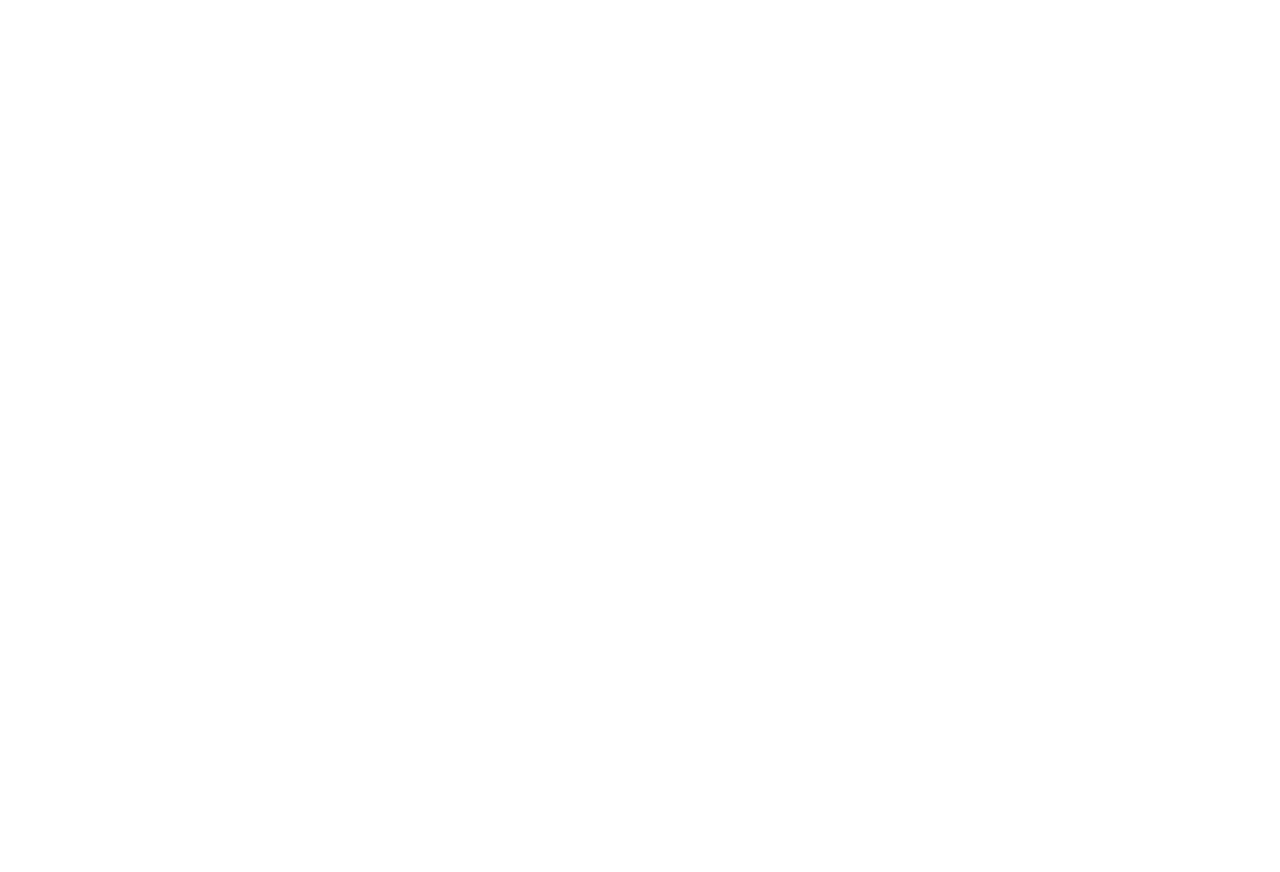
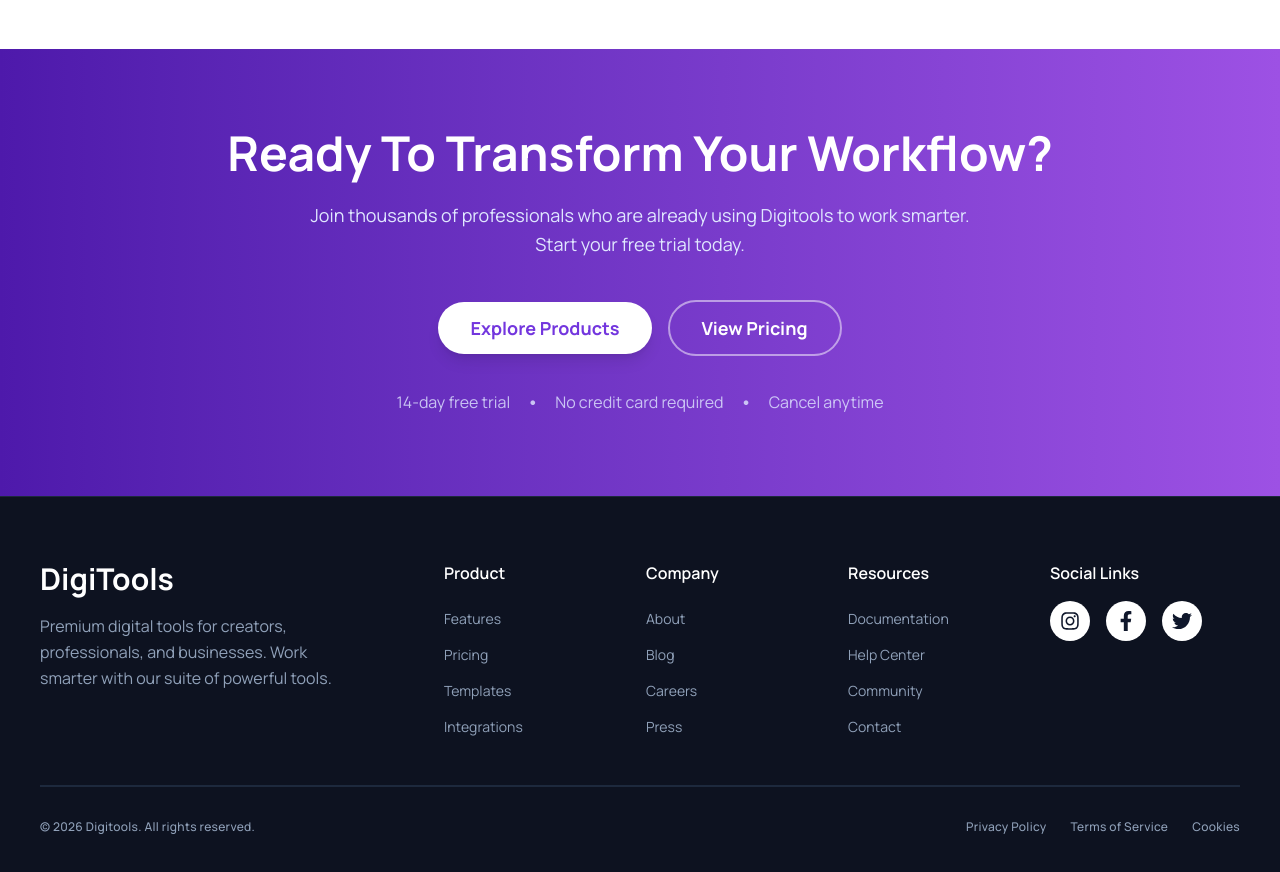
Before and after one commit to MHJony1/A-6-DigiTools-Platform, a React (Vite) app: page / in a window 1280 px wide. Shown: the part 1680-2552 px from the top of the page. Before the commit the page ends 1729 px from the top, so only its background shows below. Built offline with nearby package versions, Linux system fonts and the light colour scheme.

Commit message:
completed CTA and footer section with responsive

```diff
--- a/src/App.jsx
+++ b/src/App.jsx
@@ -2,6 +2,7 @@
 import './App.css'
 import Banner from './Components/Banner/Banner'
 import CTA from './Components/CTA/CTA'
+import Footer from './Components/Footer/Footer'
 import Navbar from './Components/Navbar/Navbar'
 import Stats from './Components/Stats/Stats'
 import Steps from './Components/Steps/Steps'
@@ -20,6 +21,7 @@
 
 
       <CTA />
+      <Footer />
 
     </>
   )
--- a/src/Components/Banner/Banner.jsx
+++ b/src/Components/Banner/Banner.jsx
@@ -1,6 +1,7 @@
 import React from 'react';
 import groupImage from '../../assets/group.png';
 import bannerImage from '../../assets/banner.png';
+import playImage from '../../assets/play.png';
 
 const Banner = () => {
   return (
@@ -29,10 +30,8 @@
             </button>
              <button className="flex items-center gap-2 px-4 py-3 rounded-full font-bold border-2 border-violet-400
              bg-linear-to-r from-[#5e19d4] to-[#8a49c8] bg-clip-text text-transparent  active:scale-95 text-md transition-all duration-200 hover:-translate-y-0.5">
-              <span className="w-5 h-5  rounded-full border border-gray-300 flex items-center justify-center">
-                <svg className="w-2.5 h-2.5   text-gray-600 ml-px" viewBox="0 0 10 12" fill="currentColor">
-                  <path d="M1 1l8 5-8 5V1z" />
-                </svg>
+              <span className="flex items-center justify-center">
+                <img src={playImage} alt="Play" />
               </span>
               Watch Demo
             </button>
--- a/src/Components/CTA/CTA.jsx
+++ b/src/Components/CTA/CTA.jsx
@@ -3,7 +3,44 @@
 const CTA = () => {
   return (
     <div>
+      <div className="bg-linear-to-r from-[#4e19ab] to-[#9d51e4] py-20 px-4">
+      <div className="max-w-275 mx-auto text-center text-white">
 
+        {/* Heading */}
+        <h2 className="text-4xl md:text-5xl font-bold mb-6">
+          Ready To Transform Your Workflow?
+        </h2>
+
+        {/* Description */}
+        <p className="text-indigo-100 text-sm md:text-lg max-w-2xl mx-auto mb-10 leading-relaxed">
+          Join thousands of professionals who are already using Digitools to work smarter. <br className="hidden md:block" />
+          Start your free trial today.
+        </p>
+
+        {/* Buttons */}
+        <div className="flex flex-wrap justify-center items-center gap-4 mb-8">
+          {/* Solid White Button */}
+          <button className="bg-white text-[#7336de] px-8 py-3 rounded-full font-bold text-lg hover:bg-indigo-50 transition-all active:scale-95 shadow-lg">
+            Explore Products
+          </button>
+
+          {/* Outline Button */}
+          <button className="border-2 border-white/50 text-white px-8 py-3 rounded-full font-bold text-lg hover:bg-white hover:text-[#7336de] transition-all active:scale-95">
+            View Pricing
+          </button>
+        </div>
+
+        {/* End Text  */}
+        <div className="flex flex-wrap justify-center items-center gap-1 md:gap-4 text-indigo-100 text-sm md:text-base opacity-80">
+          <span>14-day free trial</span>
+          <span className="hidden md:inline text-xl">•</span>
+          <span>No credit card required</span>
+          <span className="hidden md:inline text-xl">•</span>
+          <span>Cancel anytime</span>
+        </div>
+
+      </div>
+    </div>
     </div>
   );
 };
--- /dev/null
+++ b/src/Components/Footer/Footer.jsx
@@ -0,0 +1,85 @@
+import React from 'react';
+import { FaFacebookF, FaInstagram, FaTwitter } from 'react-icons/fa';
+
+const Footer = () => {
+  return (
+   <footer className="bg-[#0d1220] text-slate-400 py-16 px-4 border-t border-slate-800">
+      <div className="max-w-300 mx-auto">
+
+        <div className="grid grid-cols-1 md:grid-cols-2 lg:grid-cols-6 gap-3 mb-12">
+
+          {/* Brand Column  */}
+          <div className="lg:col-span-2">
+            <h2 className="text-white text-3xl font-bold mb-4">DigiTools</h2>
+            <p className="max-w-xs leading-relaxed">
+              Premium digital tools for creators, professionals, and businesses.
+              Work smarter with our suite of powerful tools.
+            </p>
+          </div>
+
+          {/* Product Column */}
+          <div>
+            <h4 className="text-white font-semibold mb-6">Product</h4>
+            <ul className="space-y-4">
+              <li className="hover:text-white transition-colors cursor-pointer text-sm">Features</li>
+              <li className="hover:text-white transition-colors cursor-pointer text-sm">Pricing</li>
+              <li className="hover:text-white transition-colors cursor-pointer text-sm">Templates</li>
+              <li className="hover:text-white transition-colors cursor-pointer text-sm">Integrations</li>
+            </ul>
+          </div>
+
+          {/* Company Column */}
+          <div>
+            <h4 className="text-white font-semibold mb-6">Company</h4>
+            <ul className="space-y-4">
+              <li className="hover:text-white transition-colors cursor-pointer text-sm">About</li>
+              <li className="hover:text-white transition-colors cursor-pointer text-sm">Blog</li>
+              <li className="hover:text-white transition-colors cursor-pointer text-sm">Careers</li>
+              <li className="hover:text-white transition-colors cursor-pointer text-sm">Press</li>
+            </ul>
+          </div>
+
+          {/* Resources Column */}
+          <div>
+            <h4 className="text-white font-semibold mb-6">Resources</h4>
+            <ul className="space-y-4">
+              <li className="hover:text-white transition-colors cursor-pointer text-sm">Documentation</li>
+              <li className="hover:text-white transition-colors cursor-pointer text-sm">Help Center</li>
+              <li className="hover:text-white transition-colors cursor-pointer text-sm">Community</li>
+              <li className="hover:text-white transition-colors cursor-pointer text-sm">Contact</li>
+            </ul>
+          </div>
+
+          {/* Social Links Column */}
+          <div>
+            <h4 className="text-white font-semibold mb-4">Social Links</h4>
+            <div className="flex gap-4">
+              <div className="w-10 h-10 bg-white rounded-full flex items-center justify-center text-slate-900 hover:bg-indigo-500 hover:text-white transition-all cursor-pointer">
+                <FaInstagram size={20} />
+              </div>
+              <div className="w-10 h-10 bg-white rounded-full flex items-center justify-center text-slate-900 hover:bg-indigo-500 hover:text-white transition-all cursor-pointer">
+                <FaFacebookF size={20} />
+              </div>
+              <div className="w-10 h-10 bg-white rounded-full flex items-center justify-center text-slate-900 hover:bg-indigo-500 hover:text-white transition-all cursor-pointer">
+                <FaTwitter size={20} />
+              </div>
+            </div>
+          </div>
+        </div>
+
+        {/* Bottom Divider & Copyright */}
+        <div className="pt-8 border-t-2 border-slate-800 flex flex-col md:flex-row justify-between items-center gap-4 text-xs font-medium tracking-wide">
+          <p>© 2026 Digitools. All rights reserved.</p>
+
+          <div className="flex gap-6">
+            <span className="hover:text-white cursor-pointer transition-colors">Privacy Policy</span>
+            <span className="hover:text-white cursor-pointer transition-colors">Terms of Service</span>
+            <span className="hover:text-white cursor-pointer transition-colors">Cookies</span>
+          </div>
+        </div>
+      </div>
+    </footer>
+  );
+};
+
+export default Footer;
--- a/src/Components/Steps/Steps.jsx
+++ b/src/Components/Steps/Steps.jsx
@@ -10,7 +10,7 @@
       <h2 className='text-3xl md:text-4xl font-extrabold '>Get Started in 3 Steps</h2>
       <p className='text-gray-400 text-sm md:text-md'>Start using premium digital tools in minutes, not hours.</p>
       </div>
-
+      {/* steps card layout container */}
      <div>
        <div className='grid grid-cols-1 md:grid-cols-2 lg:grid-cols-3 items-center gap-4 md:gap-1 justify-items-center  container mx-auto max-w-300'>
        <div className='shadow-sm w-90 h-90 rounded-2xl relative  bg-white'>
```
